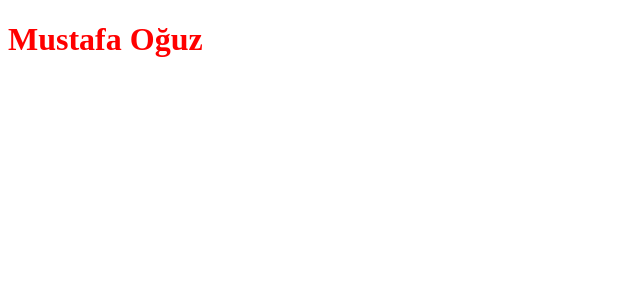
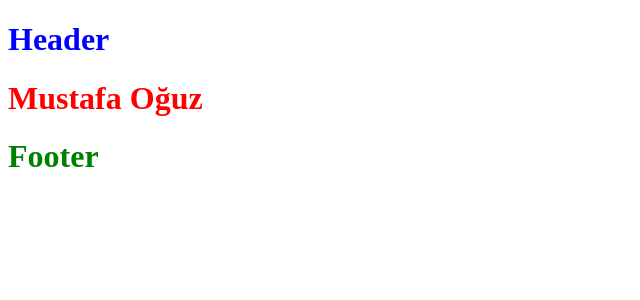
Before and after one commit to msabrioguz/Vue3-Ders, a Vue app in the folder 16-firstapp/: page / in a window 1280 px wide. Shown: the top 300 px of the page, without its empty margins (0-640 px from the left). Built offline with nearby package versions, Linux system fonts and the light colour scheme.

Commit message:
Global ve Local Component Yüklenmesi

```diff
--- a/16-firstapp/src/App.vue
+++ b/16-firstapp/src/App.vue
@@ -1,9 +1,16 @@
 <template>
-  <h1>{{ name }}</h1>
+  <div>
+    <HeaderComponent />
+    <div class="container">
+      <h1>{{ name }}</h1>
+    </div>
+    <FooterComponent />
+  </div>
 </template>
 
 <script setup>
 import { ref } from 'vue';
+import FooterComponent from '@/components/Fixed/FooterComponent.vue';
 
 const name = ref('Mustafa Oğuz');
 </script>
--- a/16-firstapp/src/components/Fixed/FooterComponent.vue
+++ b/16-firstapp/src/components/Fixed/FooterComponent.vue
@@ -1,13 +1,13 @@
 <template>
-    <div>
-        <h1>Footer</h1>
-    </div>
+  <div>
+    <h1>Footer</h1>
+  </div>
 </template>
 
-<script setup>
+<script setup></script>
 
-</script>
-
-<style>
-
+<style scoped>
+h1 {
+  color: green;
+}
 </style>
--- a/16-firstapp/src/components/Fixed/HeaderComponent.vue
+++ b/16-firstapp/src/components/Fixed/HeaderComponent.vue
@@ -1,13 +1,13 @@
 <template>
-    <div>
-        <h1>Header</h1>
-    </div>
+  <div>
+    <h1>Header</h1>
+  </div>
 </template>
 
-<script setup>
+<script setup></script>
 
-</script>
-
-<style>
-
+<style scoped>
+h1 {
+  color: blue;
+}
 </style>
```
Also changed, not shown: 16-firstapp/src/main.js (+9 -1 lines).
